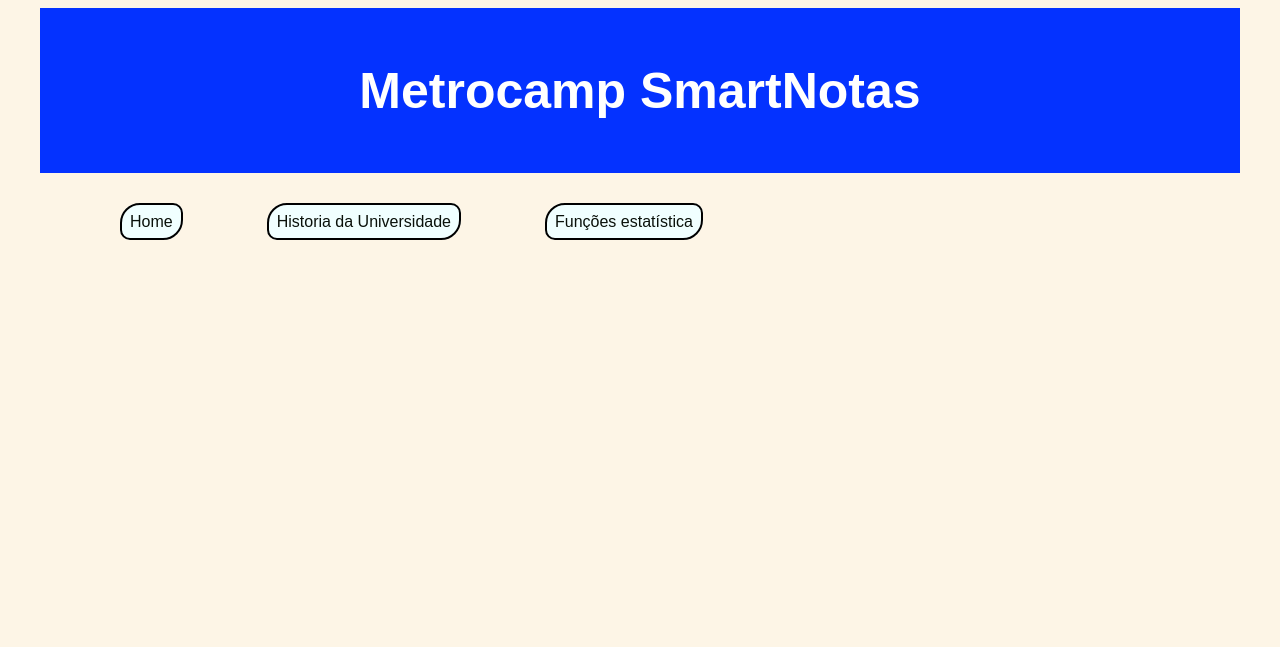
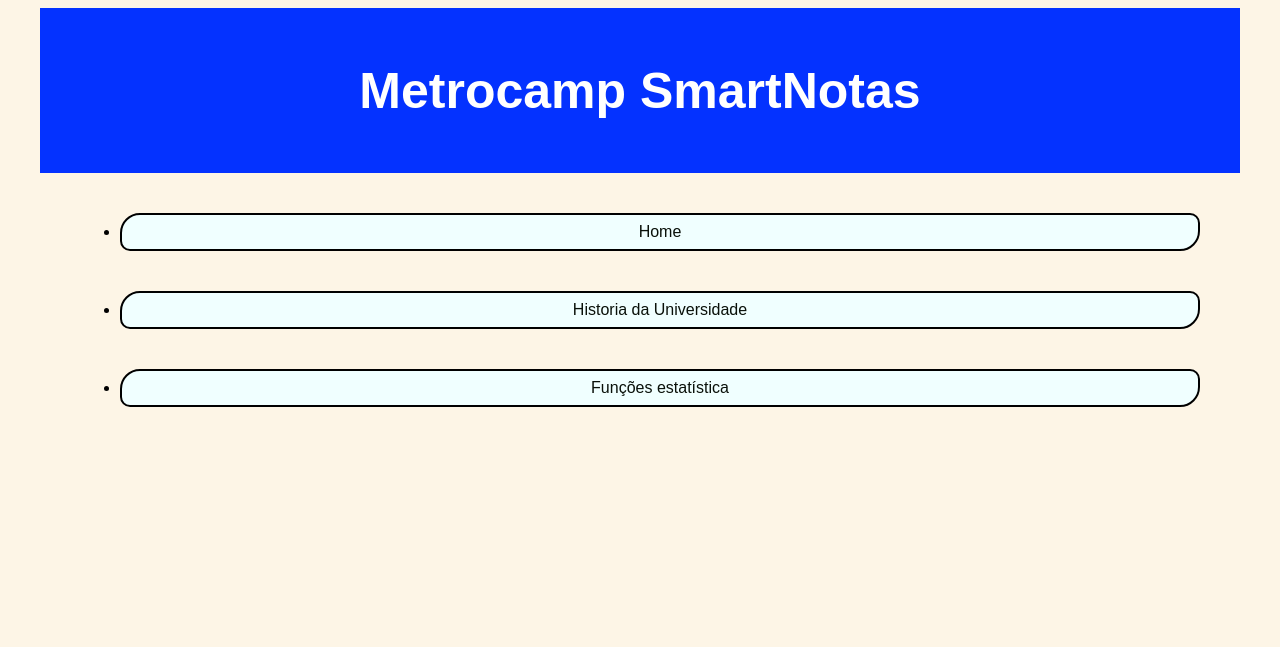
Before and after one commit to emanuelbmota/Error404, a PHP site: page / in a window 1280 px wide; the page is wider, and only the part inside the window is pictured. Shown: the top 647 px of that part. Run offline with PHP 8.4, Linux system fonts and the light colour scheme.

Commit message:
Update style.css

```diff
--- a/frontend/css/style.css
+++ b/frontend/css/style.css
@@ -38,7 +38,6 @@ body {
     padding: 8px;
     border: solid 2px;
     border-radius: 20px 10px 20px 10px;
-    display:inline;
 
 }
 
```
